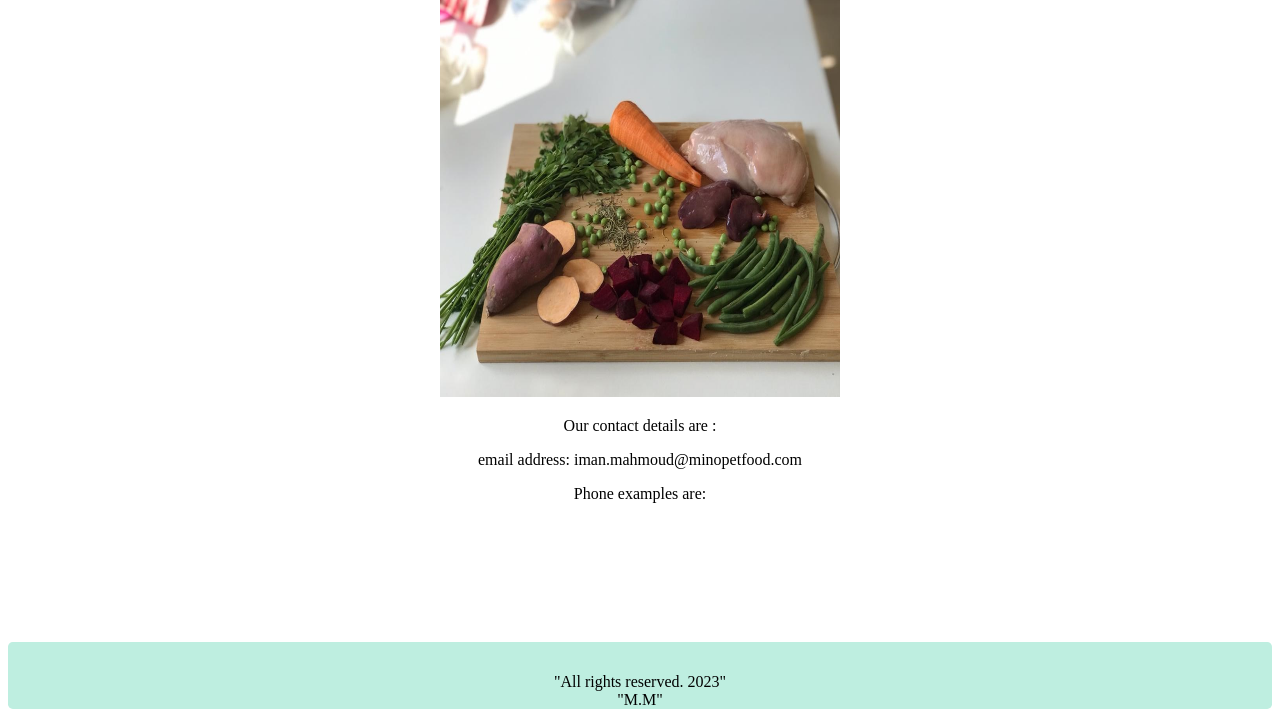
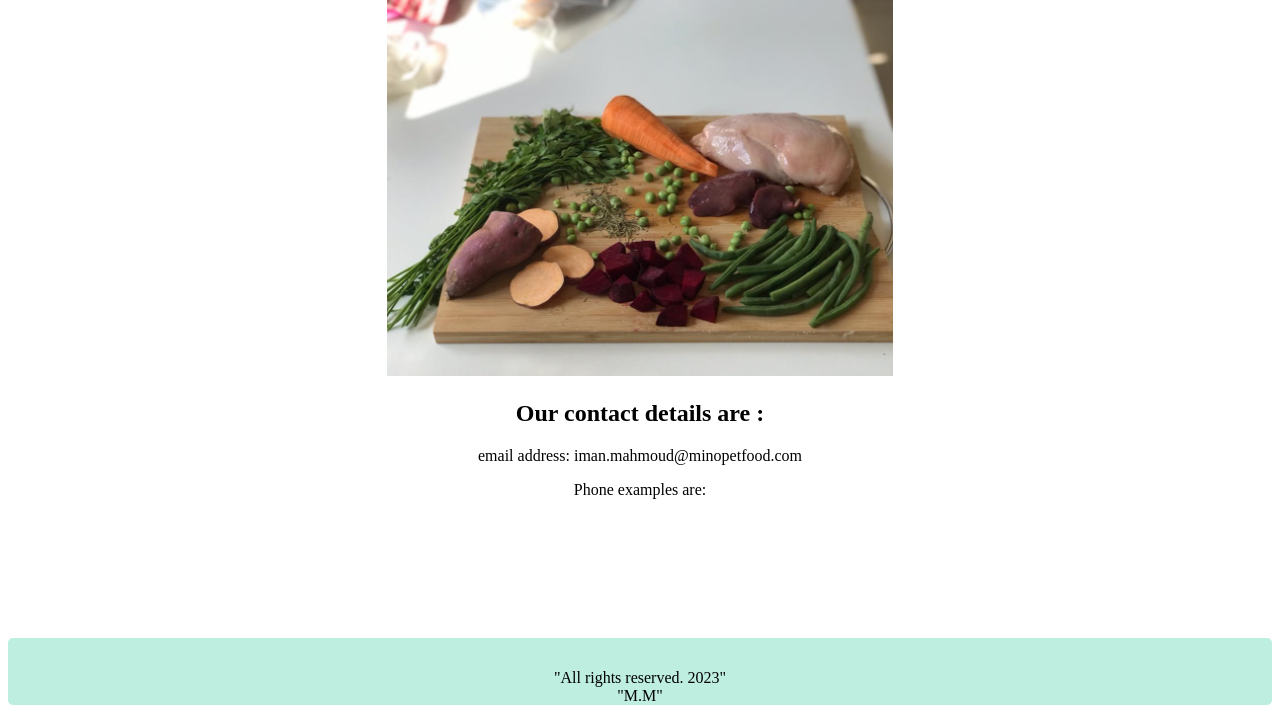
Before and after one commit to mohmah7/mino, a plain HTML site: page contact_us.html in a window 1280 px wide. Shown: the part 149-874 px from the top of the page. Drawn offline with Linux system fonts and the light colour scheme.

```diff
--- a/contact_us.html
+++ b/contact_us.html
@@ -81,10 +81,10 @@
   <li><a class="active" href="contact_us.html">Contact</a></li>
   <li class="right"><a href="about_us.html">About</a></li>
 </ul>
-<div style="text-align:center;">
-  <div>
-  <img src="pictures/kana_kuva.jpg" alt="picute" style="  width: 400px; height:400px;"></div>
-  <div><p>Our contact details are :</p>
+<div style="text-align:center; ">
+  <div >
+  <img src="pictures/kana_kuva.jpg" alt="picute" style=" width: 40%; height:40%;"></div>
+  <div><h2>Our contact details are :</h2>
 <p>email address: iman.mahmoud@minopetfood.com </p>
 <p>Phone examples are:</p></div></div>
 
```
